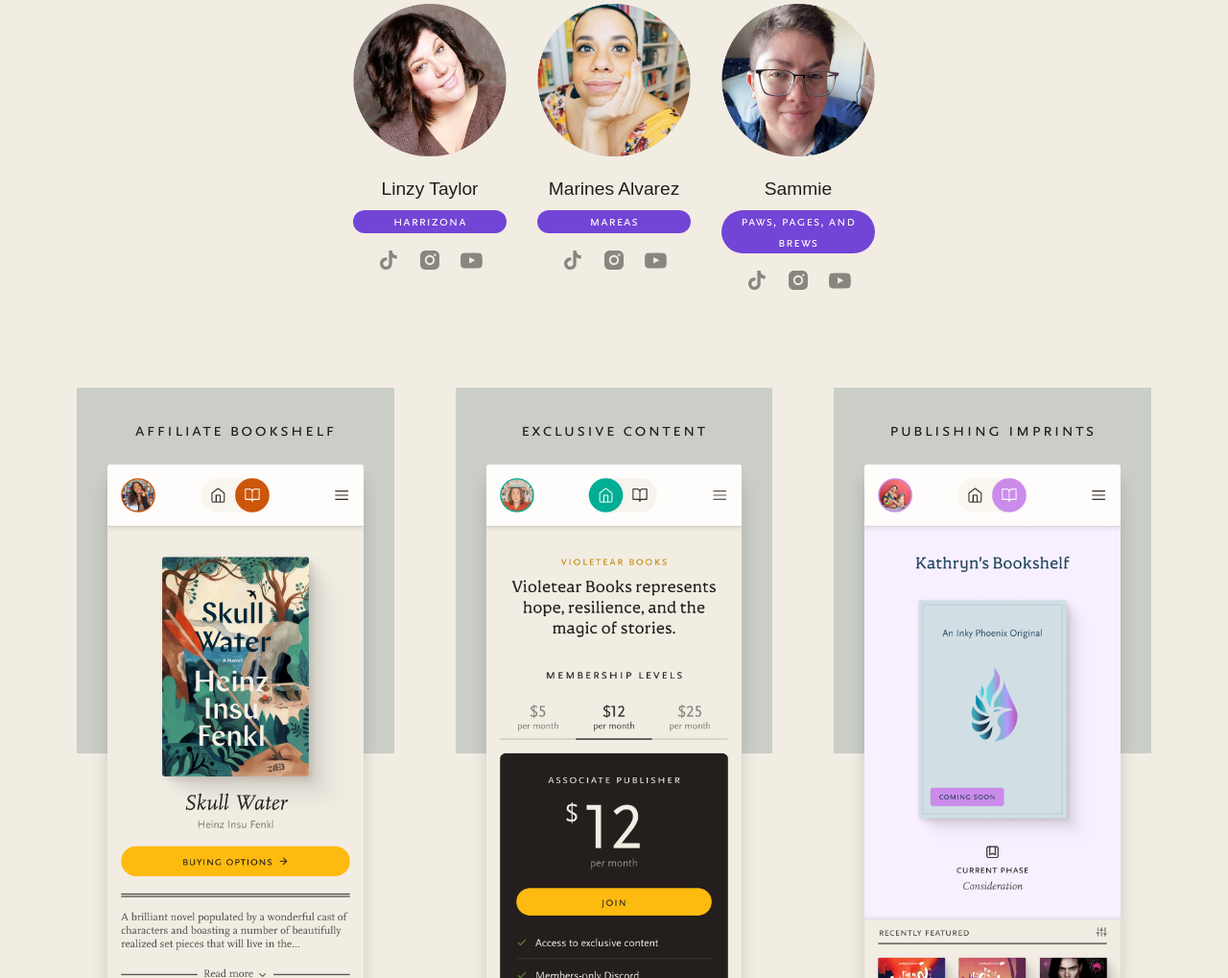
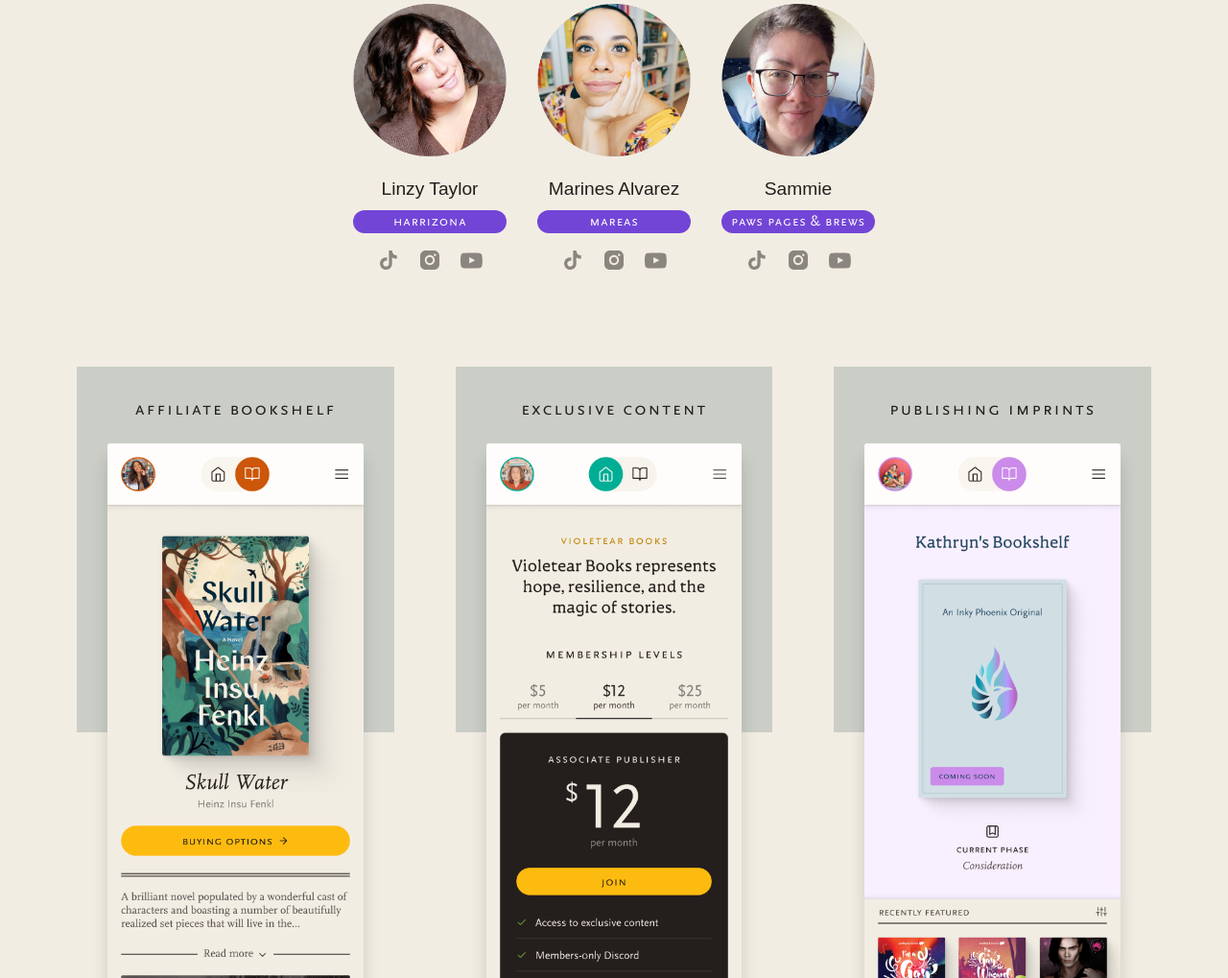
Before and after one commit to BinderyBooks/binderybooks.github.io, a website: page index.html in a window 1280 px wide. Shown: the part 1619-2638 px from the top of the page at 96% size. Drawn offline with Linux system fonts and the light colour scheme; files whose address does not match are found by name; a web font is replaced by a local one.

Commit message:
Change Sammie's site name.

```diff
--- a/index.html
+++ b/index.html
@@ -303,7 +303,7 @@
       <a href="https://pawspagesandbrews.binderybooks.com" title="Mareas">
         <img src="img/pawspagesandbrews.png" alt="Mareas">
         <h3>Sammie</h3>
-        <p class="pill">Paws, Pages, and Brews</p>
+        <p class="pill">Paws Pages & Brews</p>
       </a>
       <ul>
         <li><a href="https://www.tiktok.com/@booksdogsandcoffee" title="TikTok"><svg width="24" height="24" viewBox="0 0 24 24" fill="none" xmlns="http://www.w3.org/2000/svg">
```
